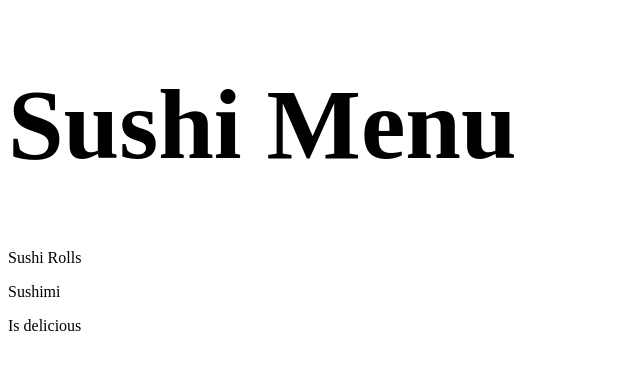
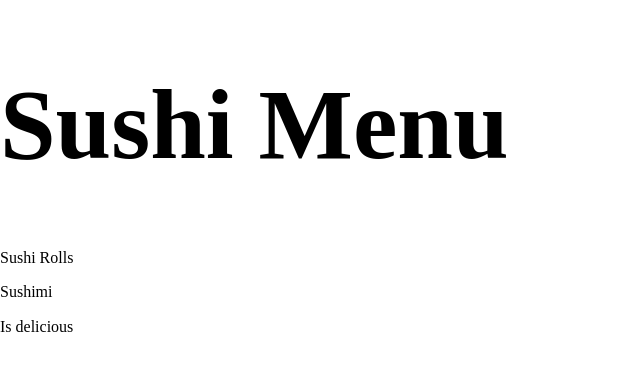
Before and after one commit to alecbridge/sushi, a website: page index.html in a window 1280 px wide. Shown: the whole page, without its empty margins (0-640 px from the left). Drawn offline with nearby package versions, Linux system fonts and the light colour scheme.

Commit message:
added bower

```diff
--- a/index.html
+++ b/index.html
@@ -1,9 +1,12 @@
 <!DOCTYPE html>
 <html lang="en-us">
 <head>
-  <link rel="stylesheet" type="text/css" href="css/index.css">
+  <title>&lt;3 Japan </title>
+  <link rel="stylesheet" type="text/css" href="./bower_components/normalize.css/normalize.css">
+  <link rel="stylesheet" type="text/css" href="./bower_components/typeplate-starter-kit/css/typeplate.css">
 
-  <title>&lt;3 Japan </title>
+  <link rel="stylesheet" type="text/css" href="css/index.css" />
+  <link rel="stylesheet" type="text/css" href="node_modules/cutestrap/dist/css/cutestrap.min.css" />
 </head>
 <body>
 
```
Also changed, not shown: package.json (added, +28 -0 lines), 1 other file.
